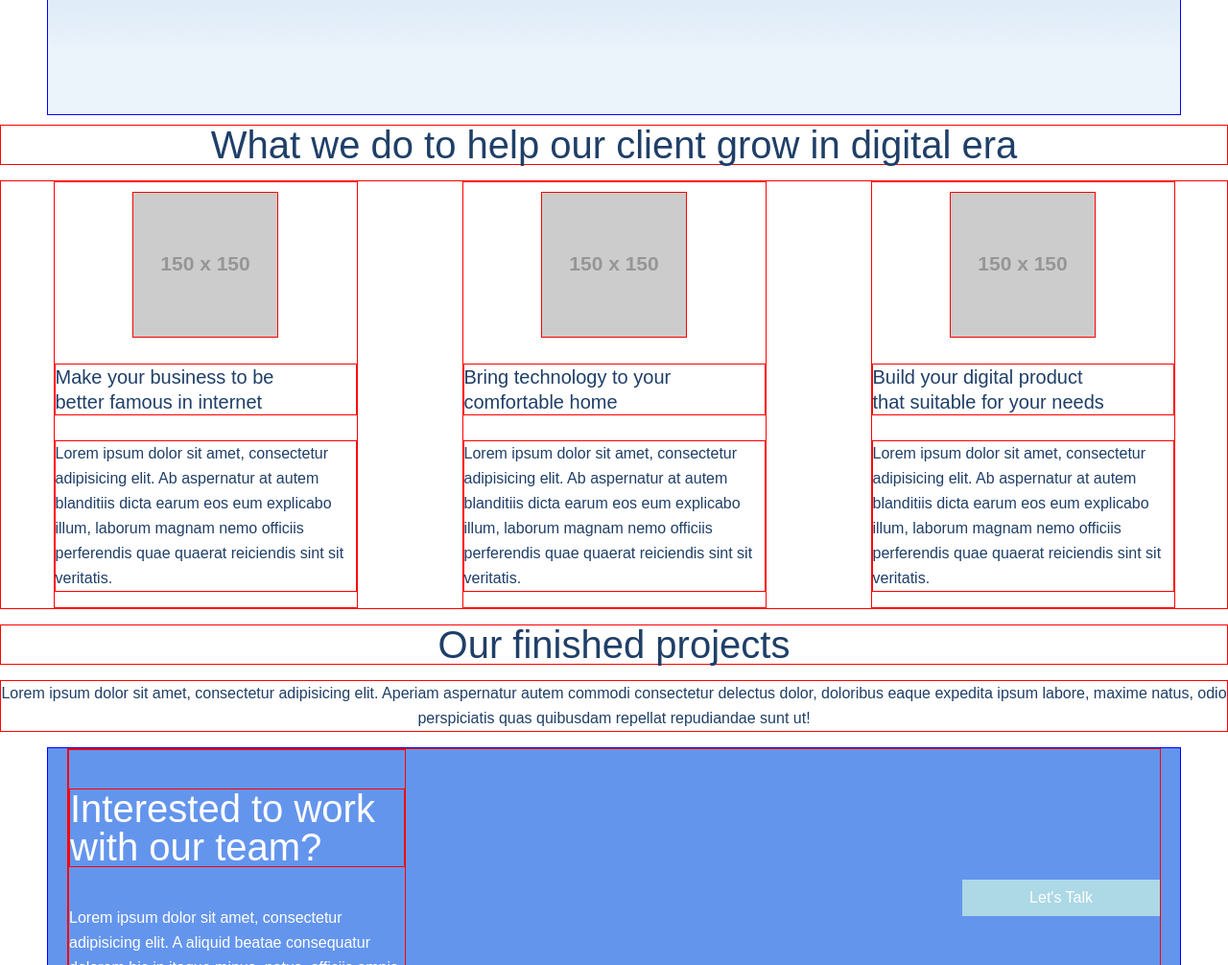
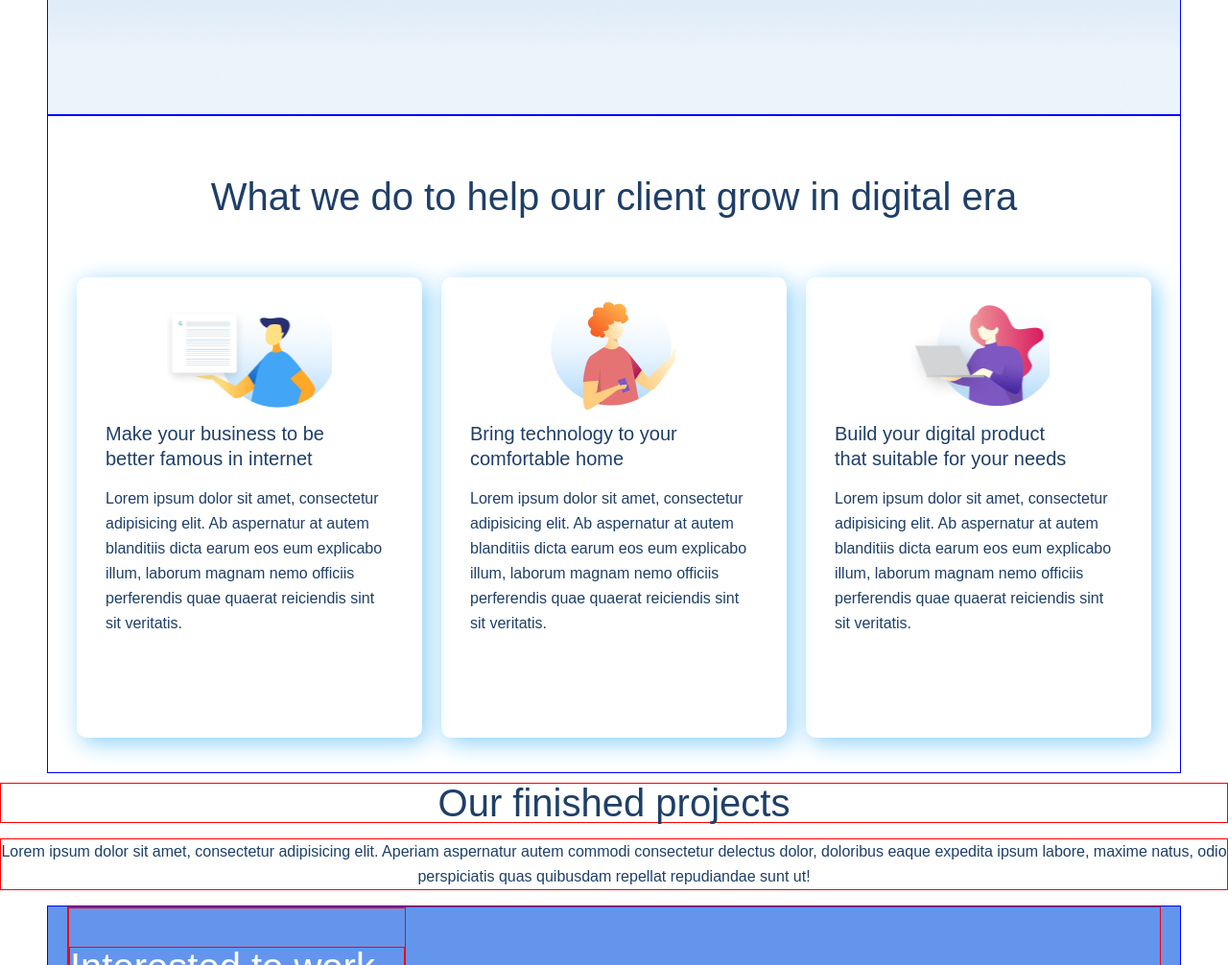
Before and after one commit to Ilya-Kuzznetsov/geekbrains_first_project, a website built with Parcel: page source/index.html in a window 1280 px wide. Shown: the part 700-1706 px from the top of the page at 96% size. Built offline with nearby package versions, Linux system fonts and the light colour scheme; placeholder pictures from the web are drawn by us.

Commit message:
Готовы карточки услуг

```diff
--- a/source/index.html
+++ b/source/index.html
@@ -52,14 +52,13 @@
         </p>
       </div>
     </div>
-    <div class="catalog">
+    <div class="catalog container">
       <h3 class="catalog__mainHeader">
         What&nbspwe&nbspdo to&nbsphelp&nbspour&nbspclient grow&nbspin&nbspdigital&nbspera
       </h3>
         <ul class="catalog__List">
           <li class="catalog__item catalogItem catalogItem--1">
-            <img src="https://via.placeholder.com/150" alt="card image" class="catalogItem__image catalogItem__image--1">
-            <h4 class="catalogItem__header">
+            <h4 class="catalogItem__header catalogItem__header--1">
               Make&nbspyour&nbspbusiness&nbspto&nbspbe better&nbspfamous&nbspin&nbspinternet
             </h4>
             <p class="catalogItem__text">
@@ -67,8 +66,7 @@
             </p>
           </li>
           <li class="catalog__item catalogItem catalogItem--2">
-            <img src="https://via.placeholder.com/150" alt="card image" class="catalogItem__image catalogItem__image--2">
-            <h4 class="catalogItem__header">
+            <h4 class="catalogItem__header catalogItem__header--2">
               Bring&nbsptechnology&nbspto&nbspyour comfortable&nbsphome
             </h4>
             <p class="catalogItem__text">
@@ -76,8 +74,7 @@
             </p>
           </li>
           <li class="catalog__item catalogItem catalogItem--3">
-            <img src="https://via.placeholder.com/150" alt="card image" class="catalogItem__image catalogItem__image--3">
-            <h4 class="catalogItem__header">
+            <h4 class="catalogItem__header catalogItem__header--3">
               Build your digital product that&nbspsuitable for your&nbspneeds
             </h4>
             <p class="catalogItem__text">
--- a/source/less/catalog.less
+++ b/source/less/catalog.less
@@ -1,10 +1,10 @@
 .catalog{
+  min-height: fit-content;
   &__mainHeader{
     font-weight: 100;
     font-size: 40px;
     line-height: 40px;
-    border: 1px solid red;
-    margin: 10px auto;
+    margin: 64px auto;
     text-align: center;
   }
   &__List{
@@ -12,30 +12,53 @@
     justify-content: space-around;
     flex-wrap: wrap;
     list-style: none;
-    border: 1px solid red;
     padding: 0;
   }
   &__item{
-    max-width: 315px;
+    max-width: 300px;
     min-width: 100px;
-    border: 1px solid red;
+    min-height: 480px;
     margin-bottom: 20px;
+    padding: 0 30px;
+    border-radius: 10px;
+    box-shadow: 5px 5px 25px lightskyblue;
   }
   &Item{
-    margin: 0 10px;
     &__header{
       font-size: 20px;
       font-weight: 400;
-      border: 1px solid red;
-    }
-    &__text{
-      border: 1px solid red;
+      margin: 0;
+      &::before{
+        content: "";
+        display: block;
+        background-repeat: no-repeat;
+        background-position: center;
+        margin: 0 auto;
+        height: 150px;
+      }
+      &--1{
+        &::before{
+          background-image: url("../img/card1.png");
+          width: 172px;
+        }
+      }
+      &--2{
+        &::before{
+          background-image: url("../img/card2.png");
+          width: 132px;
+        }
+      }
+      &--3{
+        &::before{
+          background-image: url("../img/card3.png");
+          width: 148px;
+        }
+      }
     }
     &__image{
       display: block;
       align-content: center;
       margin: 10px auto;
-      border: 1px solid red;
     }
   }
 }
```
Also changed, not shown: source/css/main.css, source/img/cardall.png (added), 1 other file.
